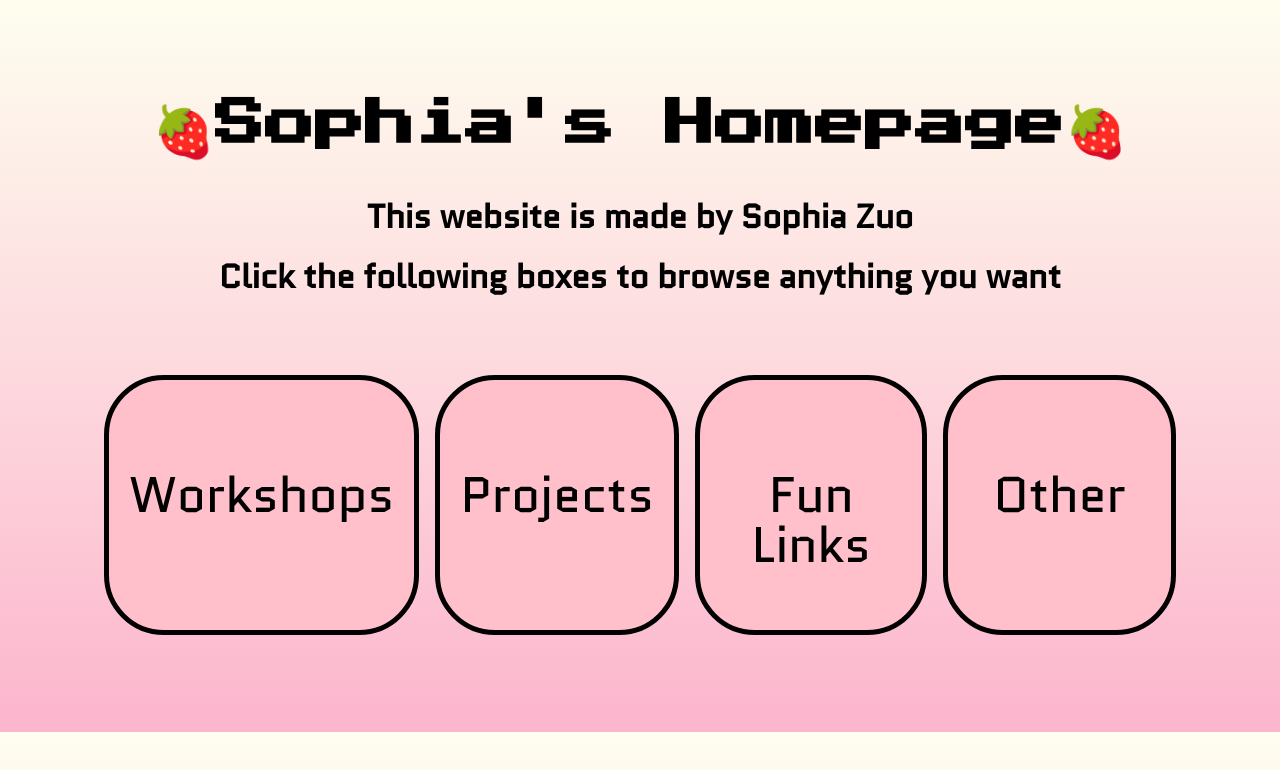
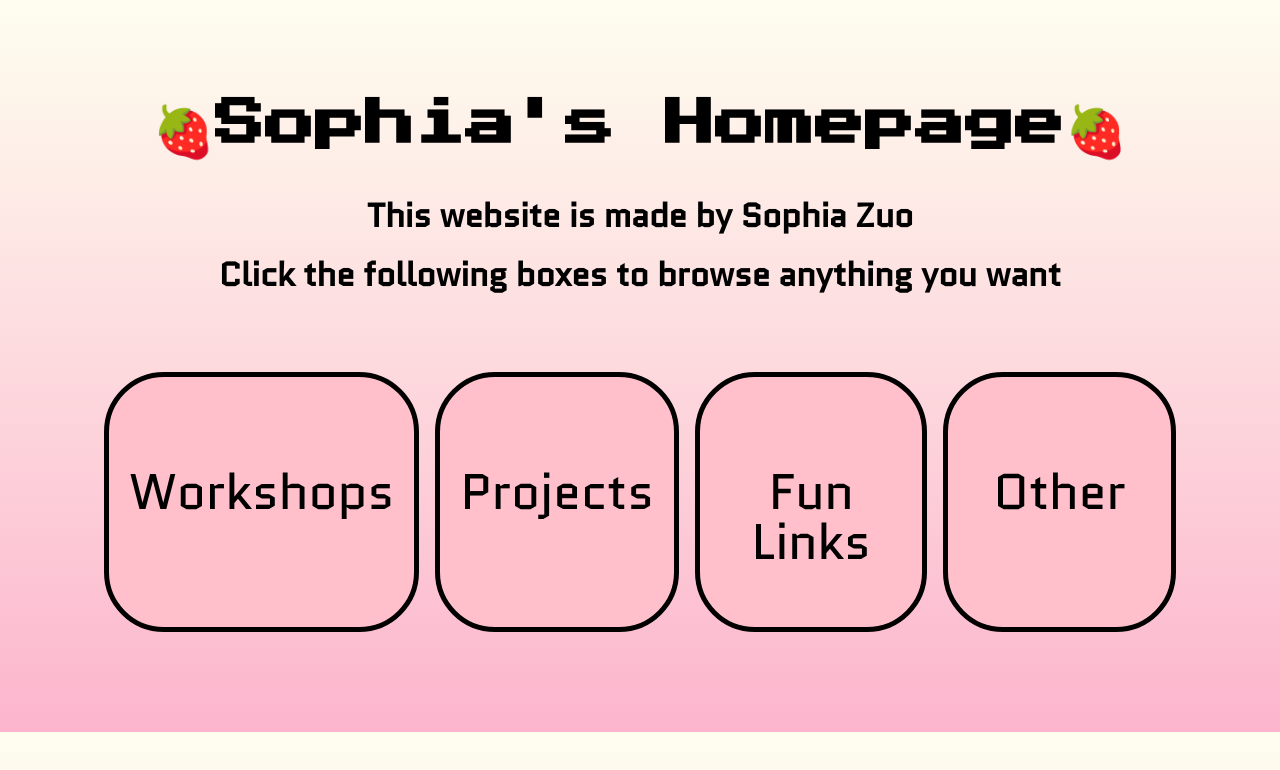
Before and after one commit to zuof147/zuof147.github.io, a plain HTML site: page zuof147.github.io/index.html in a window 1280 px wide. Drawn offline with Linux system fonts and the light colour scheme; a web font is replaced by a local one.

Commit message:
initial commit

```diff
--- a/zuof147.github.io/index.html
+++ b/zuof147.github.io/index.html
@@ -48,7 +48,7 @@
       line-height: 2.5;
       font-size: 33px;
       color: black;
-	  line-height: 45pt
+	  line-height: 44pt
     }
 
     h1, h2 {
```
